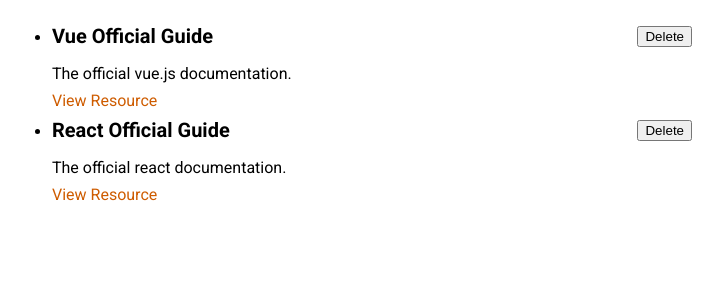
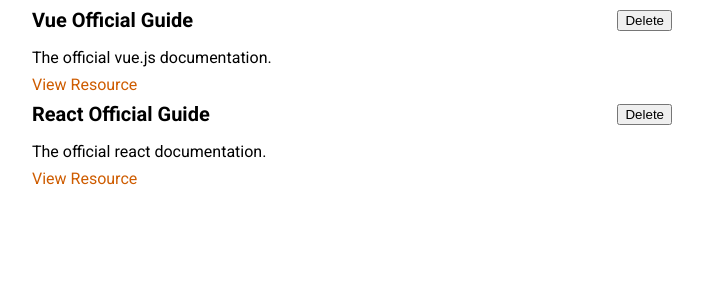
Before and after one commit to yasithWimukthi/vue-remember-me, a Vue app: page / in a window 1280 px wide. Shown: the top 300 px of the page, without its empty margins (288-1011 px from the left). Built offline with nearby package versions, Linux system fonts and the light colour scheme.

Commit message:
implement StoredResources component

```diff
--- a/src/App.vue
+++ b/src/App.vue
@@ -1,23 +1,14 @@
 <template>
-    <ul>
-        <learning-resource
-                v-for="resource in storedResources"
-                :key="resource.id"
-                :title="resource.title"
-                :description="resource.description"
-                :link="resource.link"
-        >
-        </learning-resource>
-    </ul>
+    <stored-resources :resources="storedResources"></stored-resources>
 </template>
 
 <script>
 
-    import LearningResource from './components/learning-resources/LearningResource';
+    import StoredResources from './components/learning-resources/StoredResources';
 
     export default{
       components:{
-        LearningResource
+        StoredResources
       },
       data(){
         return {
--- /dev/null
+++ b/src/components/learning-resources/StoredResources.vue
@@ -0,0 +1,35 @@
+<template>
+    <ul>
+        <learning-resource
+                v-for="resource in resources"
+                :key="resource.id"
+                :title="resource.title"
+                :description="resource.description"
+                :link="resource.link"
+        >
+        </learning-resource>
+    </ul>
+</template>
+
+<script>
+
+  import LearningResource from './LearningResource';
+
+  export default {
+    props:['resources'],
+    components:{
+      LearningResource
+    },
+    name: 'StoredResources'
+  };
+</script>
+
+<style scoped>
+    ul {
+        list-style: none;
+        margin: 0;
+        padding: 0;
+        margin: auto;
+        max-width: 40rem;
+    }
+</style>
```
